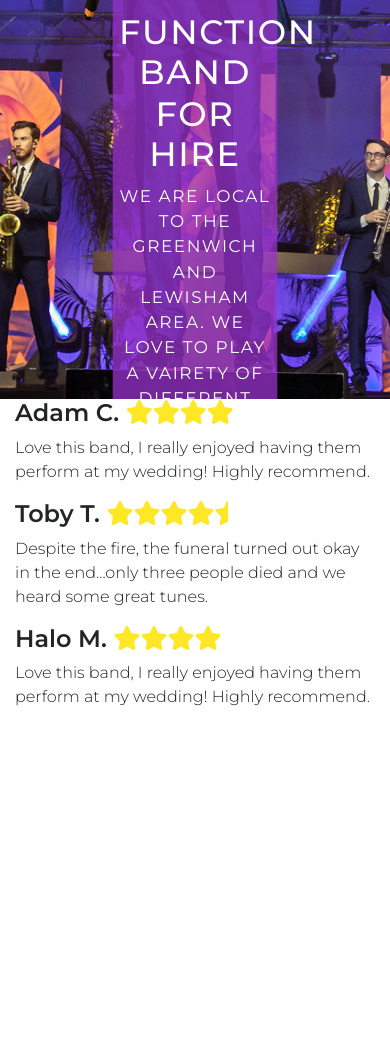
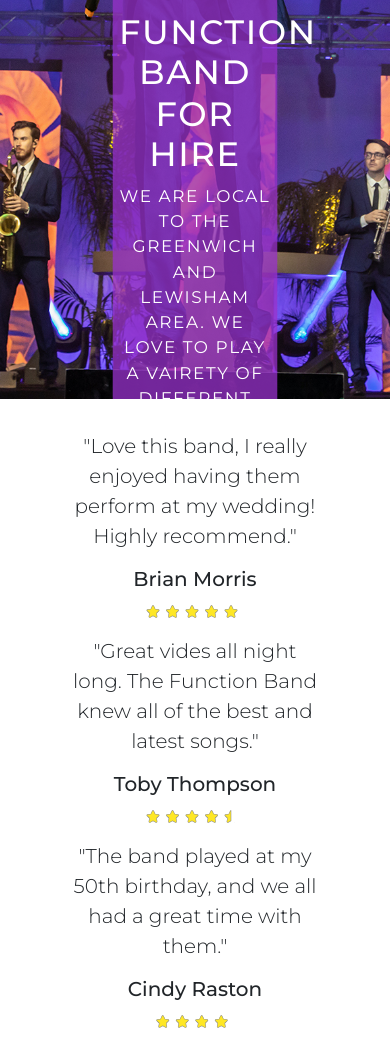
Before and after one commit to Code-Institute-Submissions/function_band, a PHP site: page / in a window 390 px wide. Shown: the part 401-1453 px from the top of the page. Before the commit the page ends 1107 px from the top, so only its background shows below. Run offline with PHP 8.4, Linux system fonts and the light colour scheme; some libraries are stand-ins or nearby versions; some web fonts are replaced.

Commit message:
modified review section to have cleaner code and be responsive

```diff
--- a/index.html
+++ b/index.html
@@ -39,24 +39,28 @@
         </div>
     </section>
 
-    <section class="reviews">
-    <div class="container reviews">
-        <div class="row">
-            <div class="col-sm">
-                <h4>Adam C. <i class="fas fa-star"></i><i class="fas fa-star"></i><i class="fas fa-star"></i><i
-                        class="fas fa-star"></i></h4>
-                <p>Love this band, I really enjoyed having them perform at my wedding! Highly recommend.</p>
+
+
+
+    <section id="reviews">
+        <div class="review-container">
+            <div class="individual-review">
+                <p>"Love this band, I really enjoyed having them perform at my wedding! Highly recommend."</p>
+                <h4>Brian Morris</h4>
+                <i class="fas fa-star"></i><i class="fas fa-star"></i><i class="fas fa-star"></i><i
+                    class="fas fa-star"></i><i class="fas fa-star"></i>
             </div>
-            <div class="col-sm">
-                <h4>Toby T. <i class="fas fa-star"></i><i class="fas fa-star"></i><i class="fas fa-star"></i><i
-                        class="fas fa-star"></i><i class="fas fa-star-half"></i></h4>
-                <p>Despite the fire, the funeral turned out okay in the end...only three people died and we heard some
-                    great tunes.</p>
+            <div class="individual-review">
+                <p>"Great vides all night long. The Function Band knew all of the best and latest songs."</p>
+                <h4>Toby Thompson</h4>
+                <i class="fas fa-star"></i><i class="fas fa-star"></i><i class="fas fa-star"></i><i
+                    class="fas fa-star"></i><i class="fas fa-star-half"></i>
             </div>
-            <div class="col-sm">
-                <h4>Halo M. <i class="fas fa-star"></i><i class="fas fa-star"></i><i class="fas fa-star"></i><i
-                        class="fas fa-star"></i></h4>
-                <p>Love this band, I really enjoyed having them perform at my wedding! Highly recommend.</p>
+            <div class="individual-review">
+                <p>"The band played at my 50th birthday, and we all had a great time with them."</p>
+                <h4>Cindy Raston</h4>
+                <i class="fas fa-star"></i><i class="fas fa-star"></i><i class="fas fa-star"></i><i
+                    class="fas fa-star"></i>
             </div>
         </div>
     </section>
--- a/style/css/style.css
+++ b/style/css/style.css
@@ -128,18 +128,44 @@ header {
 
 
 
-.reviews {
-    font-family: "Montserrat", sans-serif;
+
+
+
+
+
+/*------------------------------Reviews-----*/
+
+
+.review-container {
+    width: 75%;
+    height: auto;
+    text-align: center;
+    margin: 0 auto;
+    padding: 5%;
+
 }
 
-.reviews h4 {
-    font-weight: 600;
+.individual-review  {
+    padding-top: 5%;
+
 }
 
-.reviews p {
+.individual-review h4 {
+    font-size: 1.25em;
+    font-weight: 500;
+}
+
+.individual-review p {
+    font-size: 1.25em;
     font-weight: 200;
 }
 
-.reviews i {
+.individual-review i {
+    text-align-last: center;
+    padding: 0;
+    letter-spacing: .5em;
+    font-size: .75em;
     color: #FEE725;
+    -webkit-text-stroke: .5px grey;
+
 }
```
